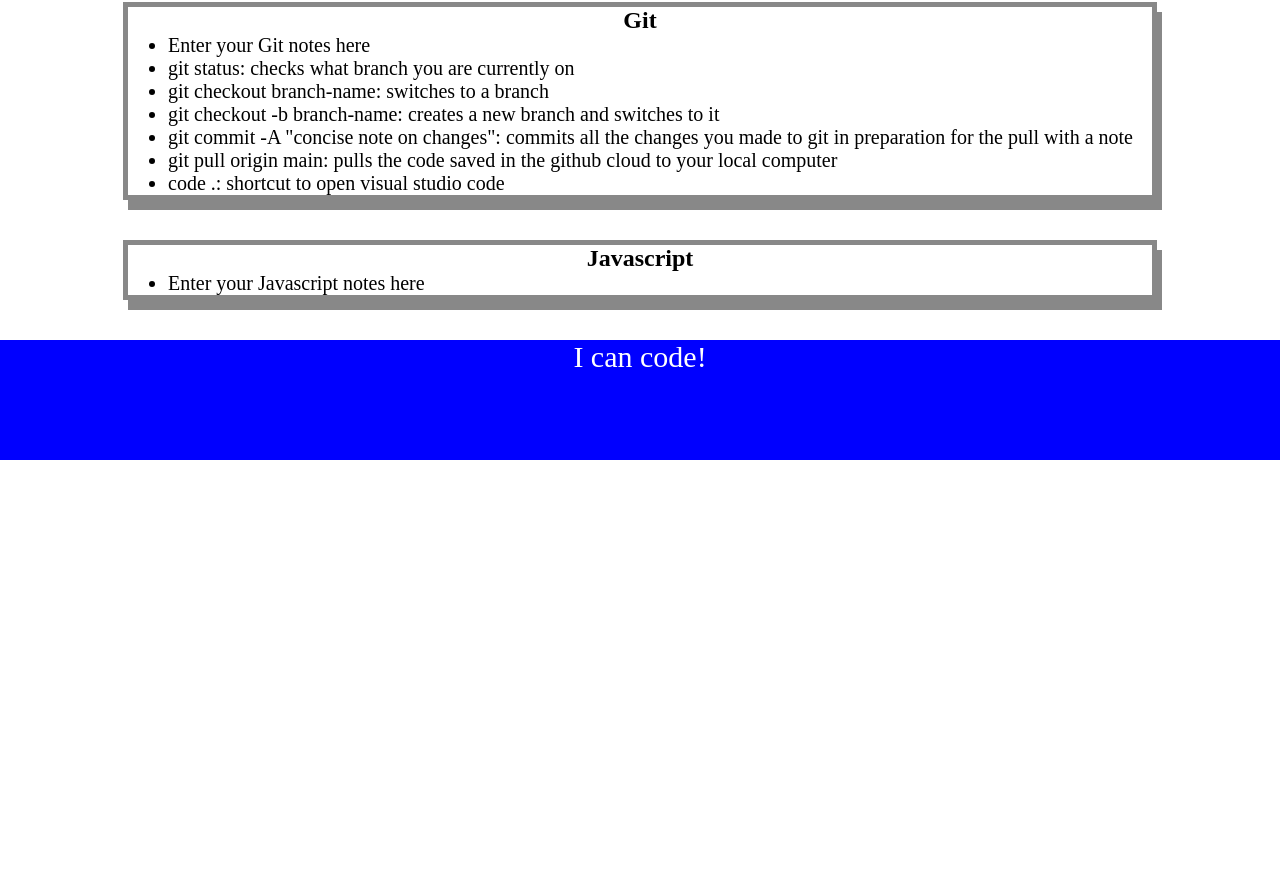
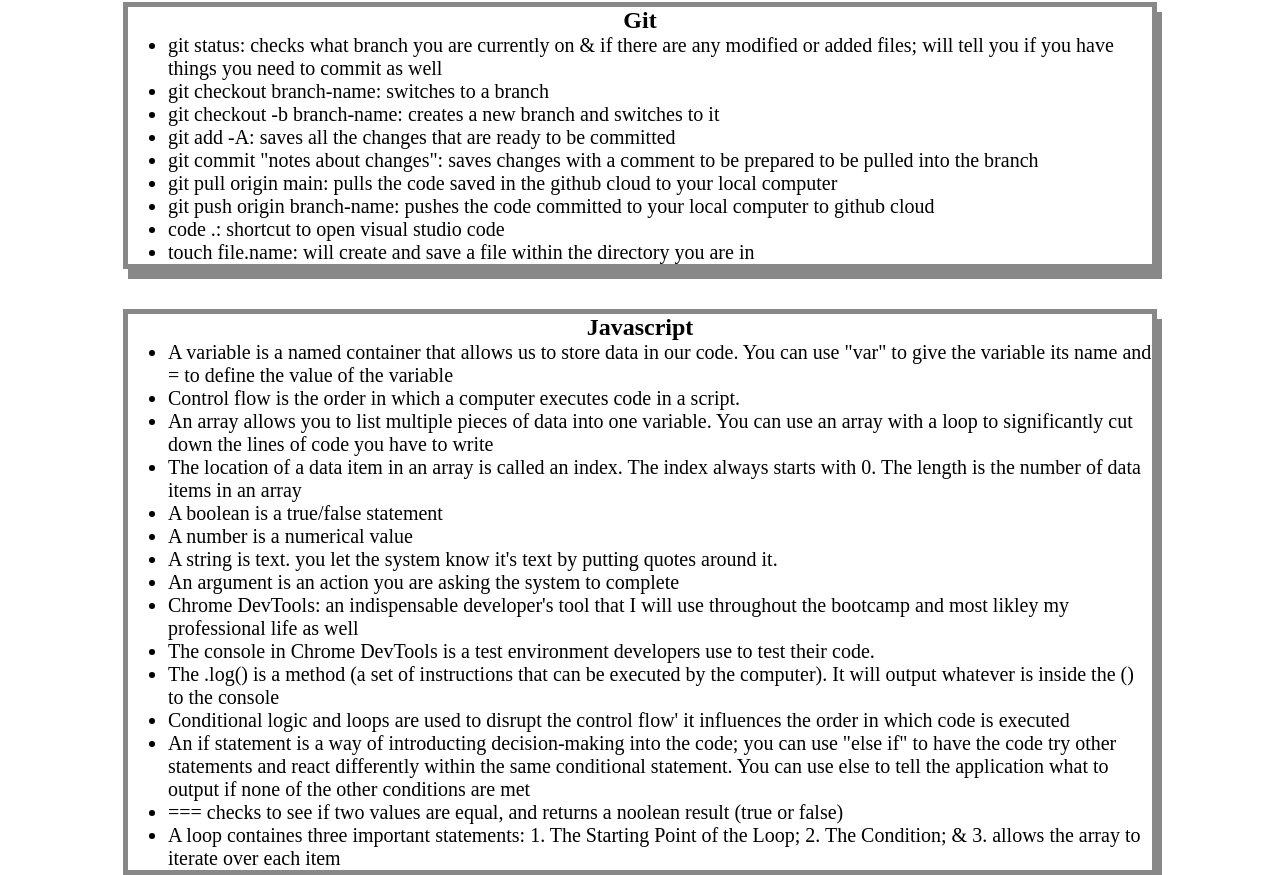
Before and after one commit to jeglasper/prework-study-guide, a plain HTML site: page index.html in a window 1280 px wide. Shown: the part 818-1693 px from the top of the page. Before the commit the page ends 1278 px from the top, so only its background shows below. Drawn offline with Linux system fonts and the light colour scheme.

Commit message:
add js notes, add function & call function

```diff
--- a/assets/script.js
+++ b/assets/script.js
@@ -1,18 +1,27 @@
-var topics = ["HTML", "CSS", "Git", "JavaScript"]
-for (x=0; x < topics.length; x++) {
-console.log(topics[x]);
+var topics = ["HTML", "CSS", "Git", "JavaScript"];
+var randomTopic = topics[Math.floor(Math.random() * topics.length)];
+
+function listTopics() {
+    for(var x = 0; x <topics.length; x++) {
+        console.log(topics[x]);
+    }
 }
 
-/*
-if (topic === 'HTML') {
+function selectTopic() {
+if (randomTopic === 'HTML') {
     console.log("Let's study HTML!");
-  } else if (topic === 'CSS') {
+  } else if (randomTopic === 'CSS') {
     console.log("Let's study CSS!");
-  } else if (topic === 'Git') {
+  } else if (randomTopic === 'Git') {
     console.log("Let's study Git!");
-  } else if (topic === 'JavaScript') {
+  } else if (randomTopic === 'JavaScript') {
     console.log("Let's study JavaScript!");
   } else {
     console.log('Please try again!');
   }
-*/
+}
+
+console.log('Here are the topics we learned through Prework:');
+listTopics()
+console.log('Which topic should we study first?');
+selectTopic()
--- a/index.html
+++ b/index.html
@@ -53,19 +53,35 @@
         <section class ="card" id="git-section">
         <h2>Git</h2>
         <ul>
-          <li>Enter your Git notes here</li>
-          <li>git status: checks what branch you are currently on</li>
+          <li>git status: checks what branch you are currently on & if there are any modified or added files; will tell you if you have things you need to commit as well</li>
           <li>git checkout branch-name: switches to a branch</li>
           <li>git checkout -b branch-name: creates a new branch and switches to it</li>
-          <li>git commit -A "concise note on changes": commits all the changes you made to git in preparation for the pull with a note</li>
+          <li>git add -A: saves all the changes that are ready to be committed</li>
+          <li>git commit "notes about changes": saves changes with a comment to be prepared to be pulled into the branch</li>
           <li>git pull origin main: pulls the code saved in the github cloud to your local computer</li>
+          <li>git push origin branch-name: pushes the code committed to your local computer to github cloud</li>
           <li>code .: shortcut to open visual studio code</li>
+          <li>touch file.name: will create and save a file within the directory you are in</li>
         </ul>
         </section>
         <section class ="card" id="javascript-section">
         <h2>Javascript</h2>
         <ul>
-          <li>Enter your Javascript notes here</li>
+          <li>A variable is a named container that allows us to store data in our code. You can use "var" to give the variable its name and = to define the value of the variable</li>
+          <li>Control flow is the order in which a computer executes code in a script.</li>
+          <li>An array allows you to list multiple pieces of data into one variable. You can use an array with a loop to significantly cut down the lines of code you have to write</li>
+          <li>The location of a data item in an array is called an index. The index always starts with 0. The length is the number of data items in an array</li>
+          <li>A boolean is a true/false statement</li>
+          <li>A number is a numerical value</li>
+          <li>A string is text. you let the system know it's text by putting quotes around it.</li>
+          <li>An argument is an action you are asking the system to complete</li>
+          <li>Chrome DevTools: an indispensable developer's tool that I will use throughout the bootcamp and most likley my professional life as well</li>
+          <li>The console in Chrome DevTools is a test environment developers use to test their code.</li>
+          <li>The .log() is a method (a set of instructions that can be executed by the computer). It will output whatever is inside the () to the console</li>
+          <li>Conditional logic and loops are used to disrupt the control flow' it influences the order in which code is executed</li>
+          <li>An if statement is a way of introducting decision-making into the code; you can use "else if" to have the code try other statements and react differently within the same conditional statement. You can use else to tell the application what to output if none of the other conditions are met</li>
+          <li> === checks to see if two values are equal, and returns a noolean result (true or false)</li>
+          <li>A loop containes three important statements: 1. The Starting Point of the Loop; 2. The Condition; & 3. allows the array to iterate over each item</li>
         </ul>
         </section>
     </main>
```
